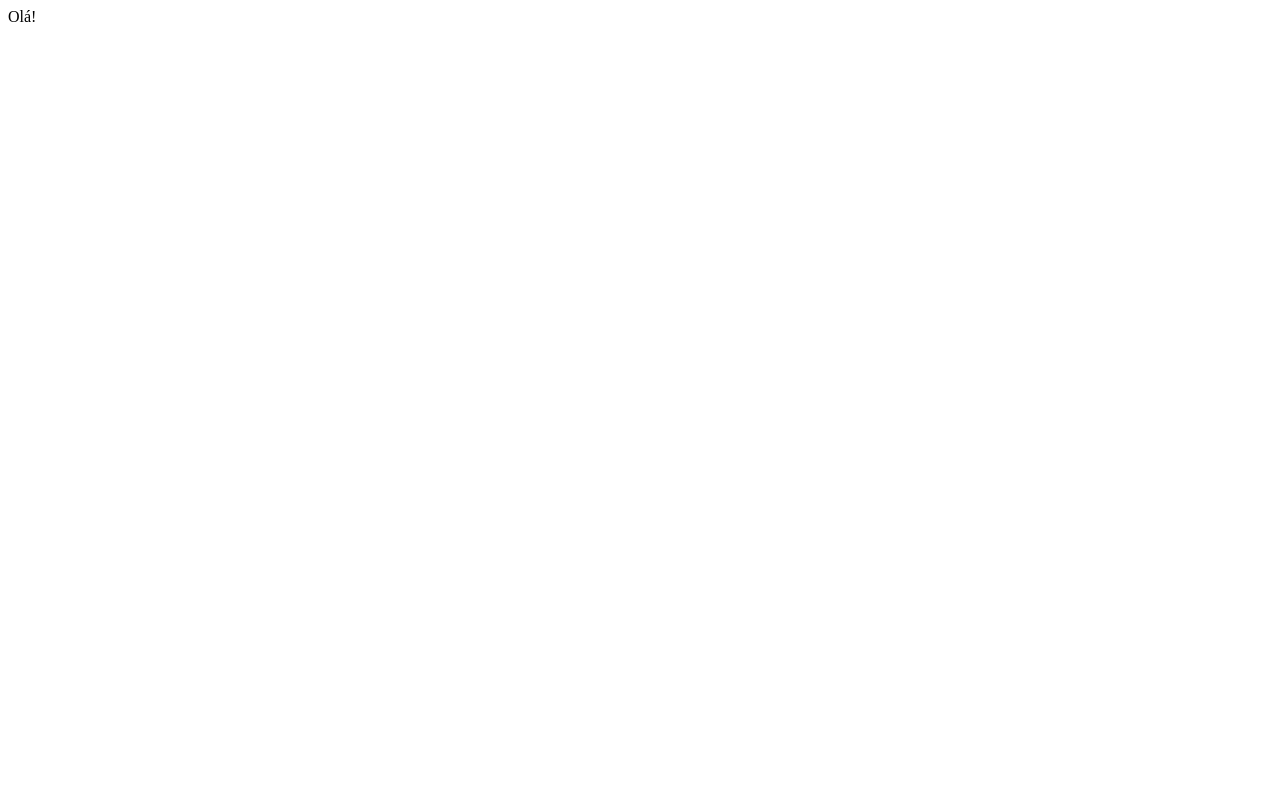
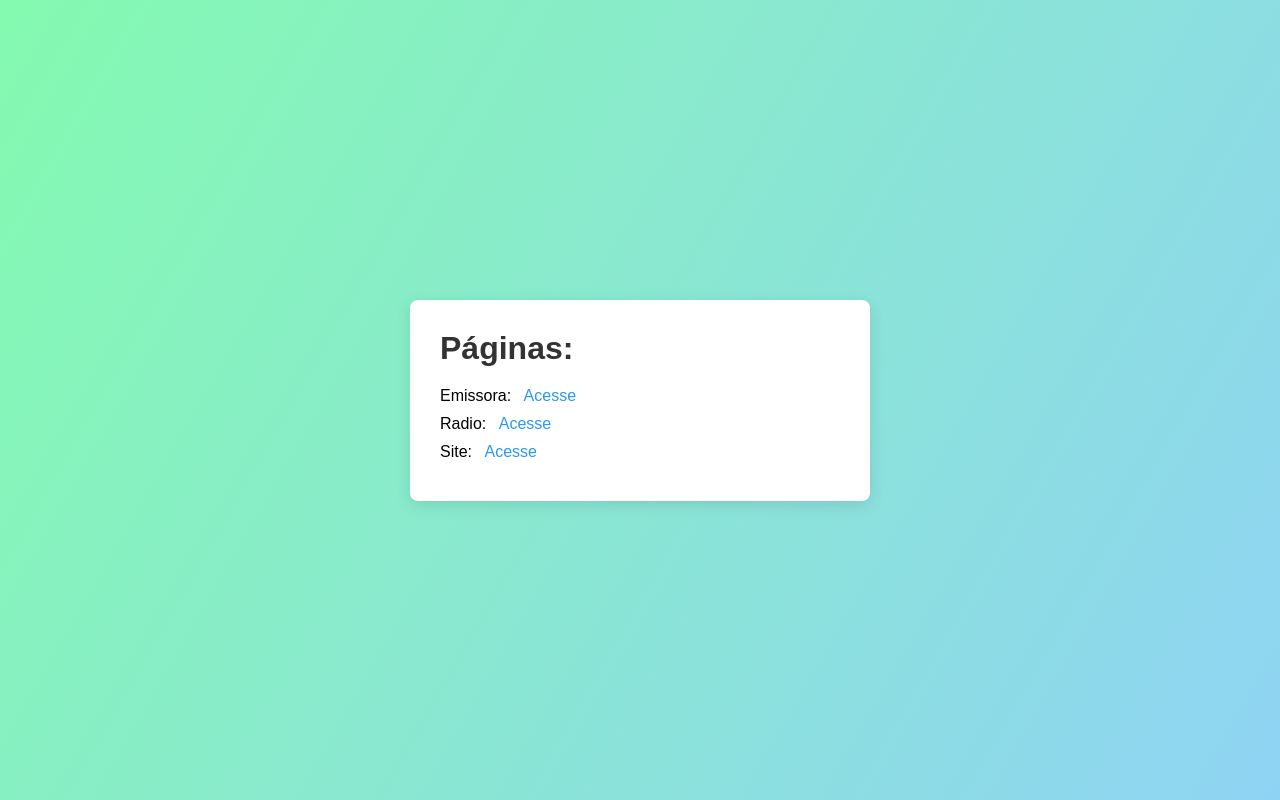
Before and after one commit to rodrigogolfeto/agilita, a PHP site: page / in a window 1280 px wide. Before the commit the page is almost empty. Run offline with PHP 8.4, Linux system fonts and the light colour scheme.

Commit message:
style: Enhance visual appearance of index using CSS

```diff
--- a/index.php
+++ b/index.php
@@ -1 +1,79 @@
-<?="Olá!";?>
+<!DOCTYPE html>
+<html lang="en">
+
+<head>
+  <meta charset="UTF-8">
+  <meta name="viewport" content="width=device-width, initial-scale=1.0">
+  <title>Agilita</title>
+  <style>
+    /* Reset some default styles */
+    body,
+    h1,
+    ul,
+    li {
+      margin: 0;
+      padding: 0;
+    }
+
+    /* Add a smooth background gradient and set a font family */
+    body {
+      font-family: 'Arial', sans-serif;
+      background: linear-gradient(120deg, #84fab0 0%, #8fd3f4 100%);
+      height: 100vh;
+      display: flex;
+      align-items: center;
+      justify-content: center;
+    }
+
+    /* Style the main content box */
+    .content {
+      background-color: white;
+      padding: 30px;
+      border-radius: 8px;
+      box-shadow: 0px 4px 16px rgba(0, 0, 0, 0.1);
+      width: 80%;
+      max-width: 400px;
+    }
+
+    /* Style the title */
+    h1 {
+      margin-bottom: 20px;
+      color: #333;
+    }
+
+    /* Style the list and links */
+    ul {
+      list-style-type: none;
+    }
+
+    li {
+      margin: 10px 0;
+    }
+
+    a {
+      text-decoration: none;
+      color: #2c98f0;
+      padding: 5px 8px;
+      border-radius: 4px;
+      transition: background-color 0.3s;
+    }
+
+    a:hover {
+      background-color: #2c98f0;
+      color: white;
+    }
+  </style>
+</head>
+
+<body>
+  <div class="content">
+    <h1>Páginas:</h1>
+    <ul>
+      <li>Emissora: <a href="http://localhost:8080/emissora.php">Acesse</a></li>
+      <li>Radio: <a href="http://localhost:8080/radio.php">Acesse</a></li>
+      <li>Site: <a href="http://localhost:8080/site.php">Acesse</a></li>
+    </ul>
+  </div>
+</body>
+
+</html>
```
